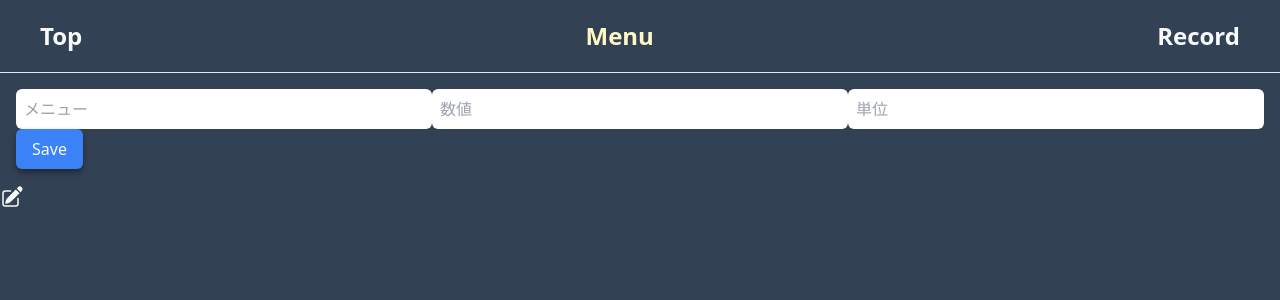
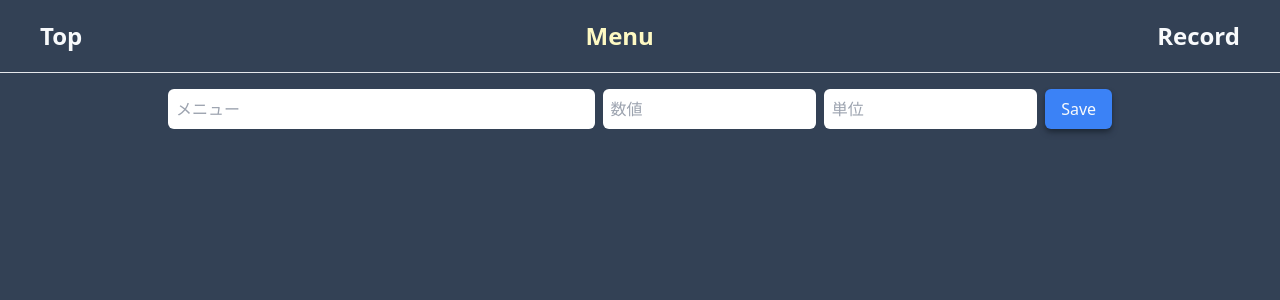
Before and after one commit to aspiratio/training_memo, a Next.js app in the folder frontend/: page /menu in a window 1280 px wide. Shown: the top 300 px of the page. Built offline with nearby package versions, Linux system fonts and the light colour scheme.

Commit message:
リファクタ

```diff
--- /dev/null
+++ b/frontend/src/app/menu/CreateForm.tsx
@@ -0,0 +1,48 @@
+"use client"
+import Input from "@/components/commons/Input"
+import PrimaryButton from "@/components/commons/PrimaryButton"
+import { Dispatch, SetStateAction, useState } from "react"
+import { onChangeEvent, onSubmitEvent } from "@/types/global"
+
+const CreateForm = () => {
+  const [menu, setMenu] = useState<string>("")
+  const [quota, setQuota] = useState<string>("")
+  const [unit, setUnit] = useState<string>("")
+
+  const handleChange = (
+    e: onChangeEvent,
+    setState: Dispatch<SetStateAction<any>>
+  ) => {
+    setState(e.target.value)
+  }
+
+  const handleSubmit = (e: onSubmitEvent) => {
+    e.preventDefault()
+    // フォームの値を送信する関数を実行
+    console.log(menu, quota, unit)
+  }
+
+  return (
+    <form className="py-4 space-x-2 text-center" onSubmit={handleSubmit}>
+      <Input
+        className="w-2/6"
+        placeholder="メニュー"
+        onChange={(e) => handleChange(e, setMenu)}
+      />
+      <Input
+        className="w-1/6"
+        placeholder="数値"
+        type="number"
+        onChange={(e) => handleChange(e, setQuota)}
+      />
+      <Input
+        className="w-1/6"
+        placeholder="単位"
+        onChange={(e) => handleChange(e, setUnit)}
+      />
+      <PrimaryButton type="submit">Save</PrimaryButton>
+    </form>
+  )
+}
+
+export default CreateForm
--- a/frontend/src/app/menu/page.tsx
+++ b/frontend/src/app/menu/page.tsx
@@ -1,57 +1,9 @@
-"use client"
-import Input from "@/components/Input"
-import PrimaryButton from "@/components/PrimaryButton"
-import { Dispatch, SetStateAction, useState } from "react"
-import { onChangeEvent, onSubmitEvent } from "@/types/global"
+import CreateForm from "./CreateForm"
 
 const Menu = () => {
-  const [menu, setMenu] = useState<string>("")
-  const [quota, setQuota] = useState<string>("")
-  const [unit, setUnit] = useState<string>("")
-
-  const handleChange = (
-    e: onChangeEvent,
-    setState: Dispatch<SetStateAction<any>>
-  ) => {
-    setState(e.target.value)
-  }
-
-  const handleSubmit = (e: onSubmitEvent) => {
-    e.preventDefault()
-    // フォームの値を送信する関数を実行
-    console.log(menu, quota, unit)
-  }
-
   return (
     <>
-      <form className="p-4" onSubmit={handleSubmit}>
-        <Input
-          className="w-2/6"
-          placeholder="メニュー"
-          onChange={(e) => handleChange(e, setMenu)}
-        />
-        <Input
-          className="w-2/6"
-          placeholder="数値"
-          type="number"
-          onChange={(e) => handleChange(e, setQuota)}
-        />
-        <Input
-          className="w-2/6"
-          placeholder="単位"
-          onChange={(e) => handleChange(e, setUnit)}
-        />
-        <PrimaryButton type="submit">Save</PrimaryButton>
-      </form>
-      <svg
-        xmlns="http://www.w3.org/2000/svg"
-        viewBox="0 0 24 24"
-        fill="currentColor"
-        className="w-6 h-6"
-      >
-        <path d="M21.731 2.269a2.625 2.625 0 0 0-3.712 0l-1.157 1.157 3.712 3.712 1.157-1.157a2.625 2.625 0 0 0 0-3.712ZM19.513 8.199l-3.712-3.712-8.4 8.4a5.25 5.25 0 0 0-1.32 2.214l-.8 2.685a.75.75 0 0 0 .933.933l2.685-.8a5.25 5.25 0 0 0 2.214-1.32l8.4-8.4Z" />
-        <path d="M5.25 5.25a3 3 0 0 0-3 3v10.5a3 3 0 0 0 3 3h10.5a3 3 0 0 0 3-3V13.5a.75.75 0 0 0-1.5 0v5.25a1.5 1.5 0 0 1-1.5 1.5H5.25a1.5 1.5 0 0 1-1.5-1.5V8.25a1.5 1.5 0 0 1 1.5-1.5h5.25a.75.75 0 0 0 0-1.5H5.25Z" />
-      </svg>
+      <CreateForm />
     </>
   )
 }
```
Also changed, not shown: frontend/package.json (+6 -5 lines), frontend/src/components/commons/Input.tsx (renamed from frontend/src/components/Input.tsx), frontend/src/components/commons/PrimaryButton.tsx (renamed from frontend/src/components/PrimaryButton.tsx), frontend/src/components/commons/SecondaryButton.tsx (renamed from frontend/src/components/SecondaryButton.tsx), 1 other file (tests, documents, lock files or other folders).
